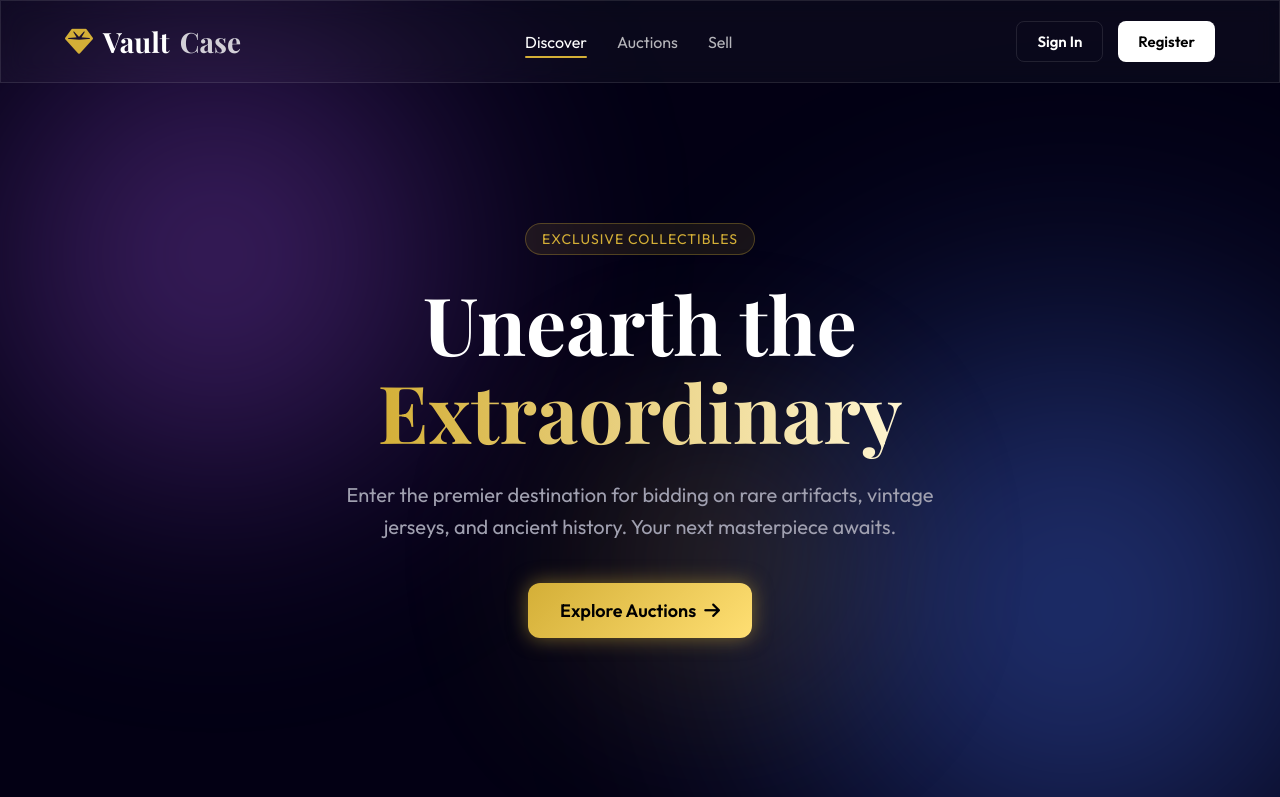
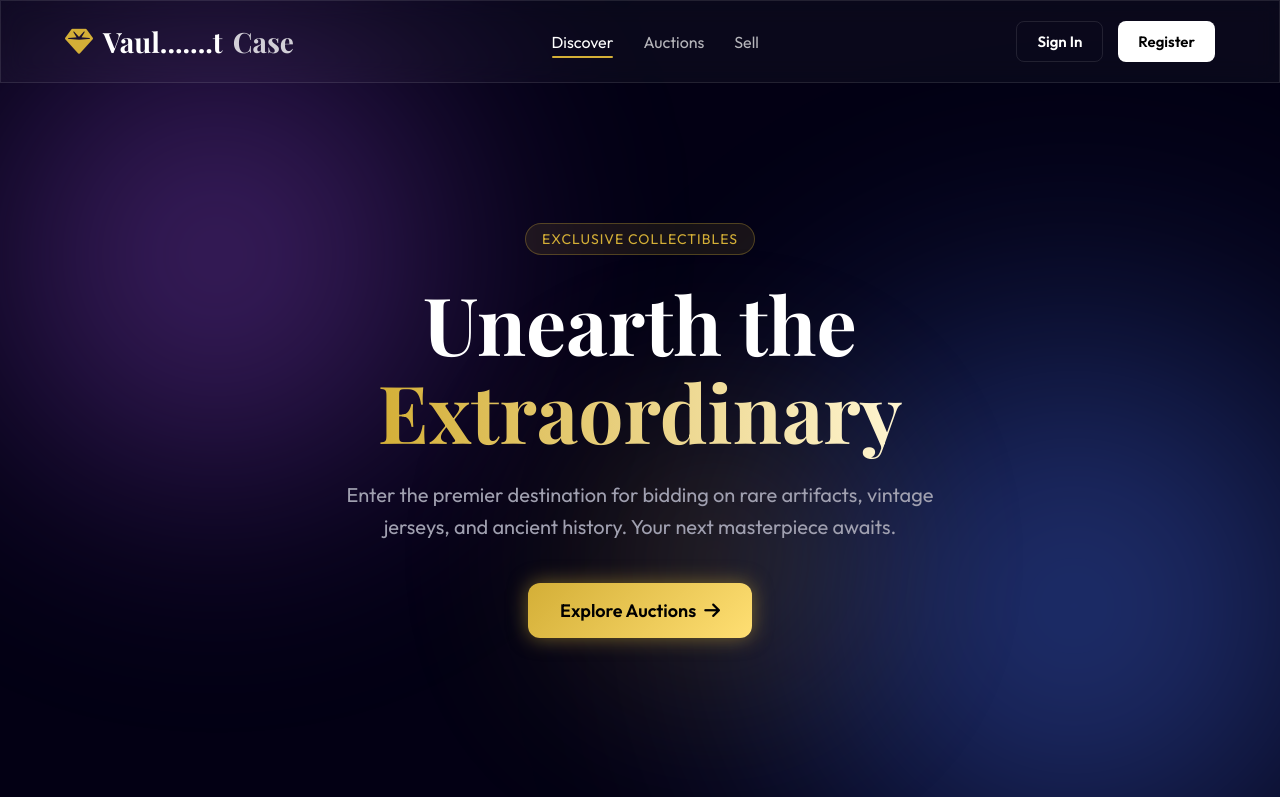
Before and after one commit to eng24ct0060-commits/vaultcase, a plain HTML site: page index.html in a window 1280 px wide. Shown: the top 797 px of the page. Drawn offline with nearby package versions, Linux system fonts and the light colour scheme; a web font is replaced by a local one.

Commit message:
Update index.html

```diff
--- a/index.html
+++ b/index.html
@@ -29,7 +29,7 @@
 
   <header class="glass-header">
     <div class="logo">
-      <i class="fa-solid fa-gem"></i> Vault<span>Case</span>
+      <i class="fa-solid fa-gem"></i> Vaul.......t<span>Case</span>
     </div>
     <nav class="nav-links">
       <a href="#" class="active">Discover</a>
```
